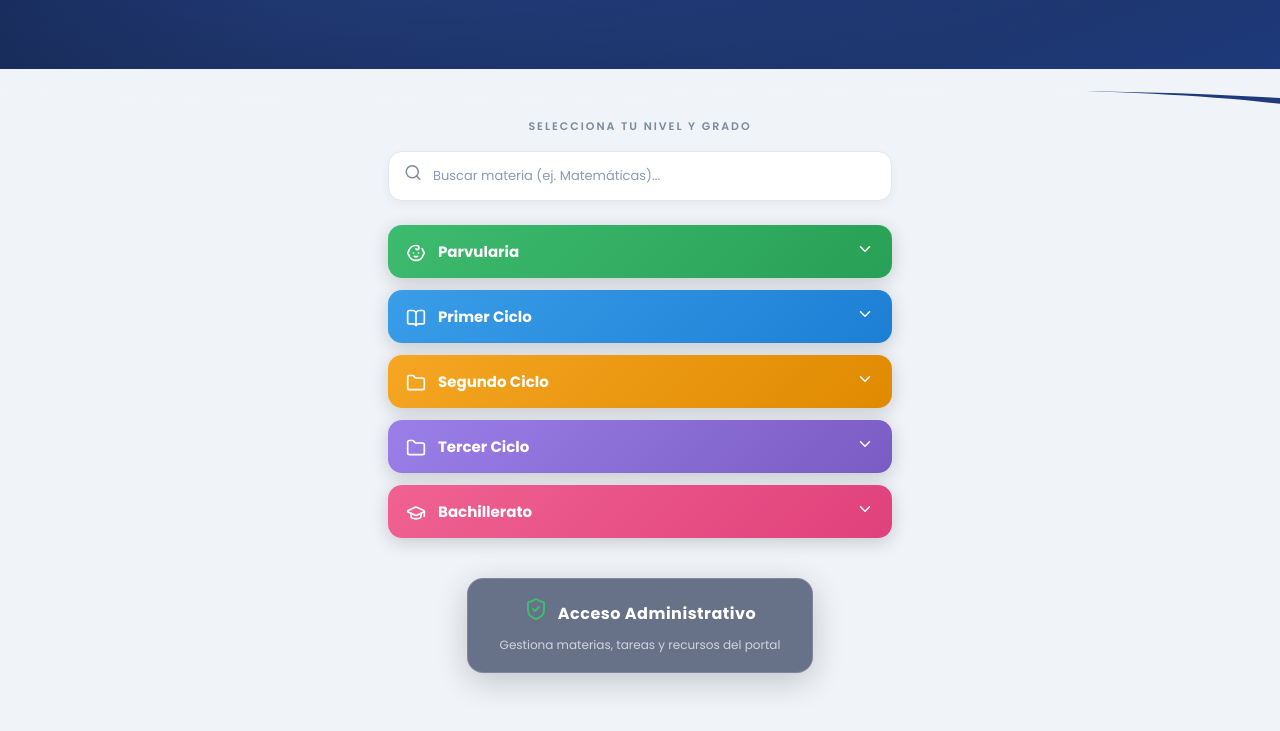
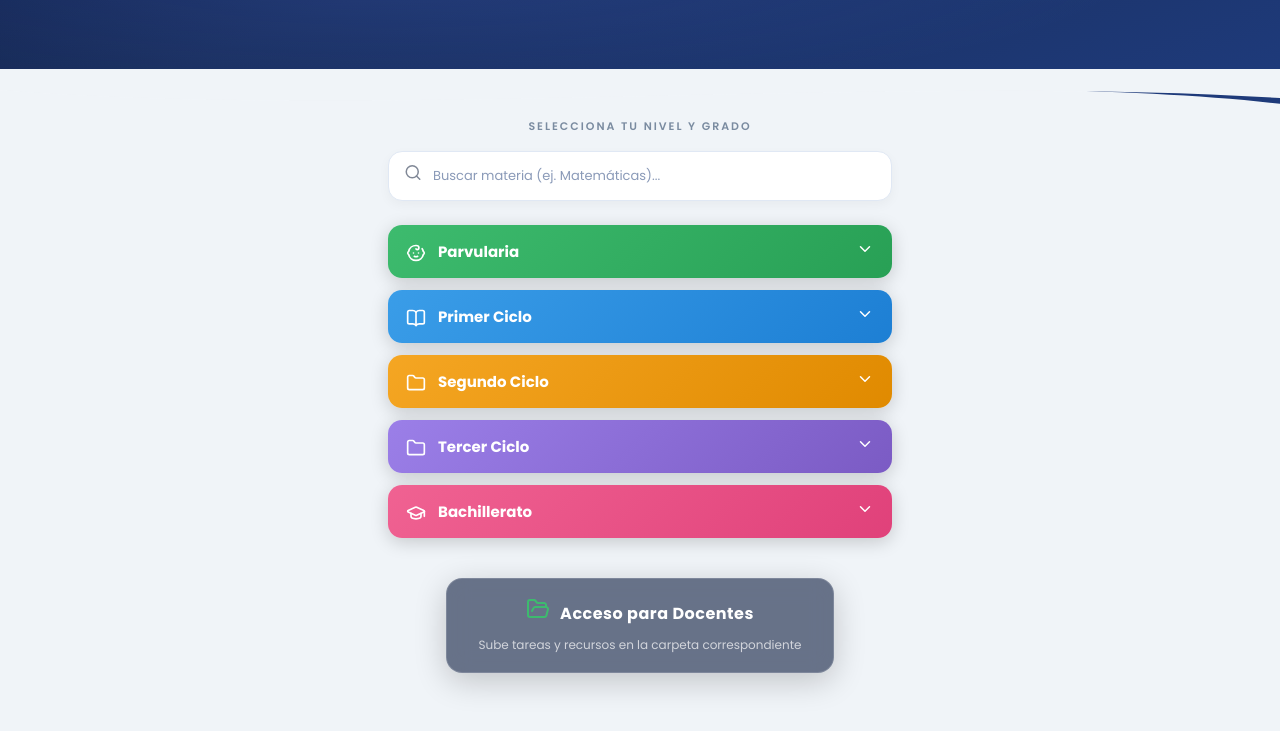
Before and after one commit to jacobo19991/portal-educativo-tinteral, a plain HTML site: page index.html in a window 1280 px wide. Shown: the part 203-934 px from the top of the page. Drawn offline with nearby package versions, Linux system fonts and the light colour scheme; no server answers.

Commit message:
feat(ux): simplificar acceso docente redirigiendo a Google Drive

```diff
--- a/index.html
+++ b/index.html
@@ -87,13 +87,13 @@
 
     <!-- Botón de Acceso Administrativo -->
     <div class="acceso-docente-wrap">
-      <a href="./admin.html" class="btn-admin-premium" aria-label="Acceso al Panel Administrativo">
+      <a href="URL_CARPETA_DRIVE" target="_blank" rel="noopener noreferrer" class="btn-admin-premium" aria-label="Acceso a carpetas de Google Drive">
         <div class="btn-admin-glow"></div>
         <div class="btn-admin-content">
-          <span class="icon" aria-hidden="true"><i data-lucide="shield-check"></i></span>
-          <span class="text">Acceso Administrativo</span>
+          <span class="icon" aria-hidden="true"><i data-lucide="folder-open"></i></span>
+          <span class="text">Acceso para Docentes</span>
         </div>
-        <span class="subtext">Gestiona materias, tareas y recursos del portal</span>
+        <span class="subtext">Sube tareas y recursos en la carpeta correspondiente</span>
       </a>
     </div>
   </main>
```
